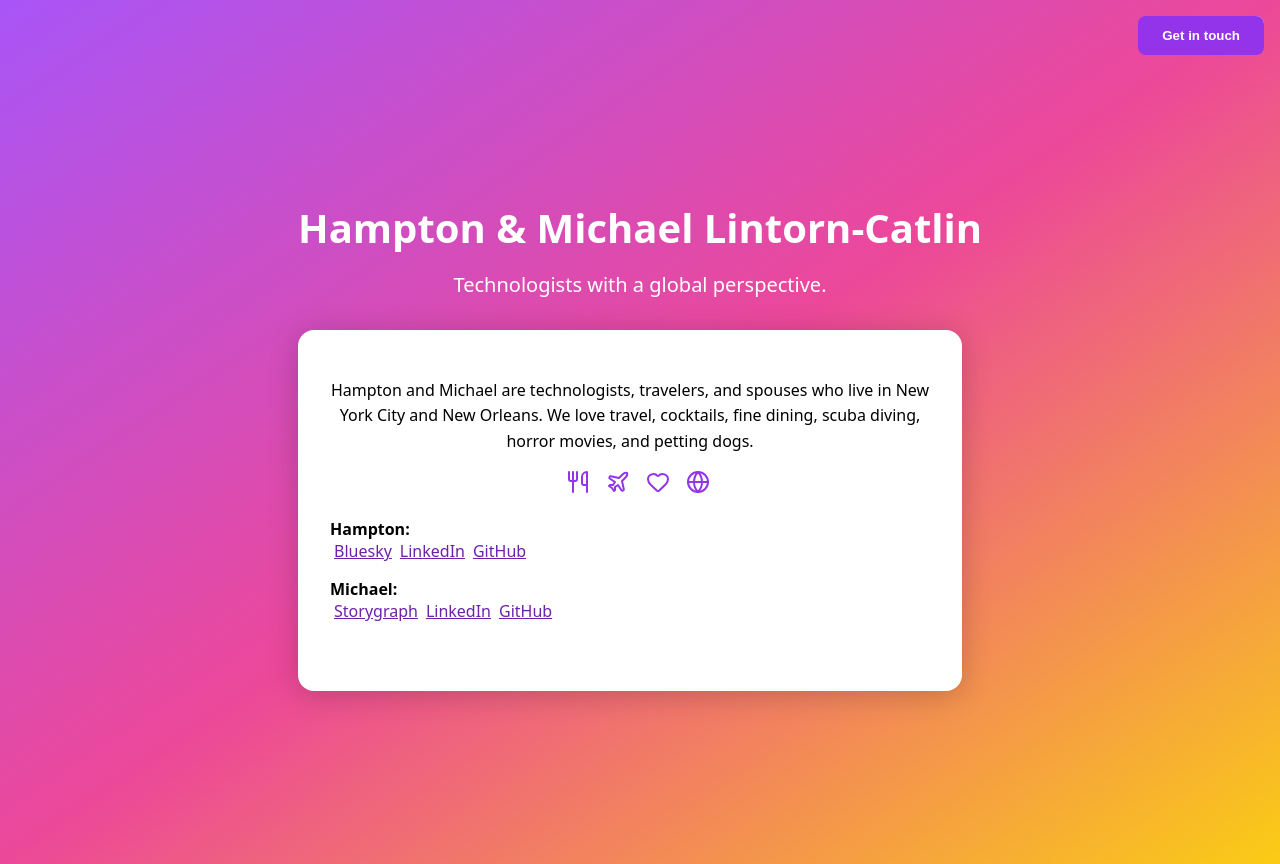
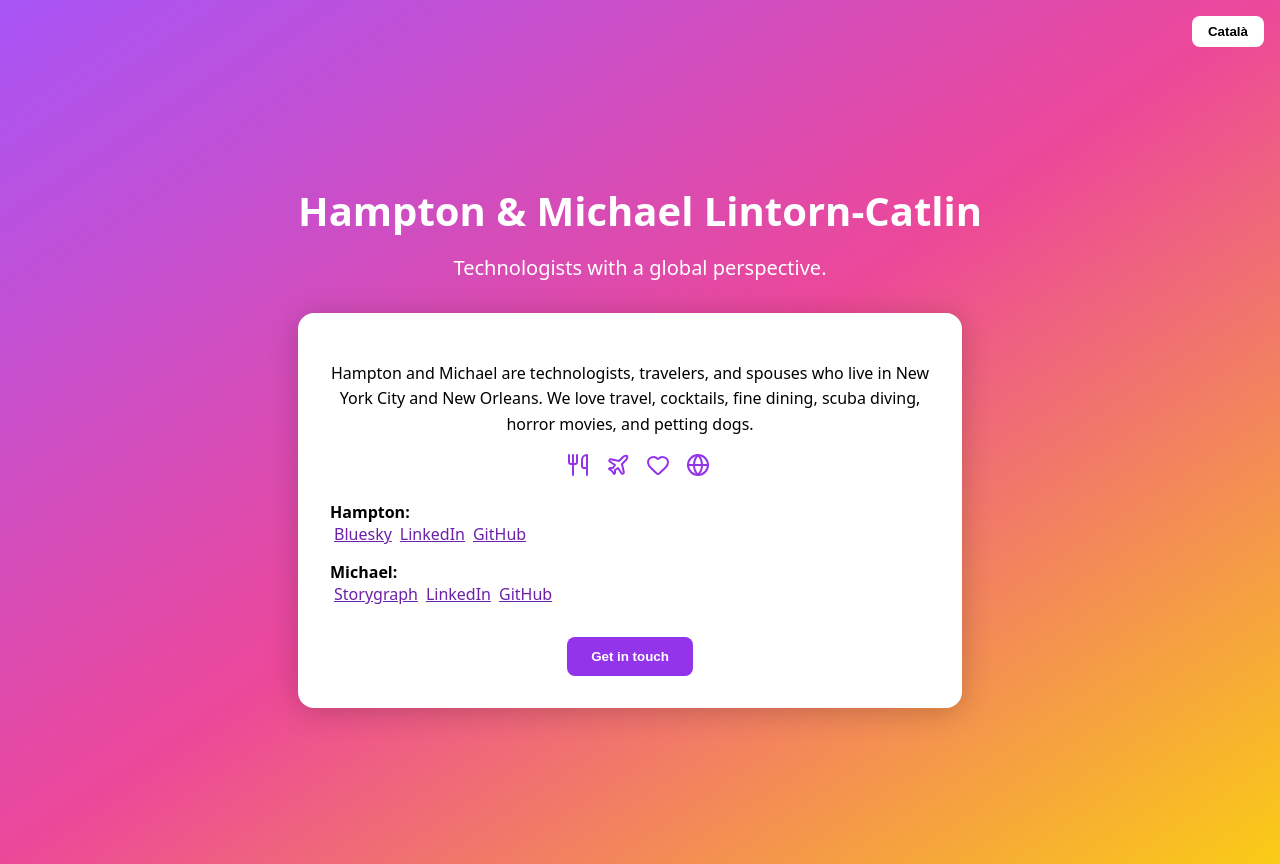
Before and after one commit to HamptonMakes/lin.cat, a plain HTML site: page index.html in a window 1280 px wide. Drawn offline with nearby package versions, Linux system fonts and the light colour scheme.

Commit message:
add back in the language switcher

```diff
--- a/index.html
+++ b/index.html
@@ -21,7 +21,7 @@
       padding: 2rem;
     }
 
-    button {
+    button.language-switcher {
       padding: 0.5rem 1rem;
       border: none;
       border-radius: 0.5rem;
@@ -62,7 +62,7 @@
 </head>
 <body>
 <div id="app">
-  <button @click="lang = lang === 'en' ? 'ca' : 'en'">{{ lang === 'en' ? 'Català' : 'English' }}</button>
+  <button @click="lang = lang === 'en' ? 'ca' : 'en'" class="language-switcher">{{ lang === 'en' ? 'Català' : 'English' }}</button>
 
   <h1 style="font-size: 2.5rem; font-weight: bold; margin-bottom: 1rem;">{{ t.title }}</h1>
   <p style="font-size: 1.25rem; max-width: 40rem; margin: 0 auto 2rem auto;">{{ t.subtitle }}</p>
```
